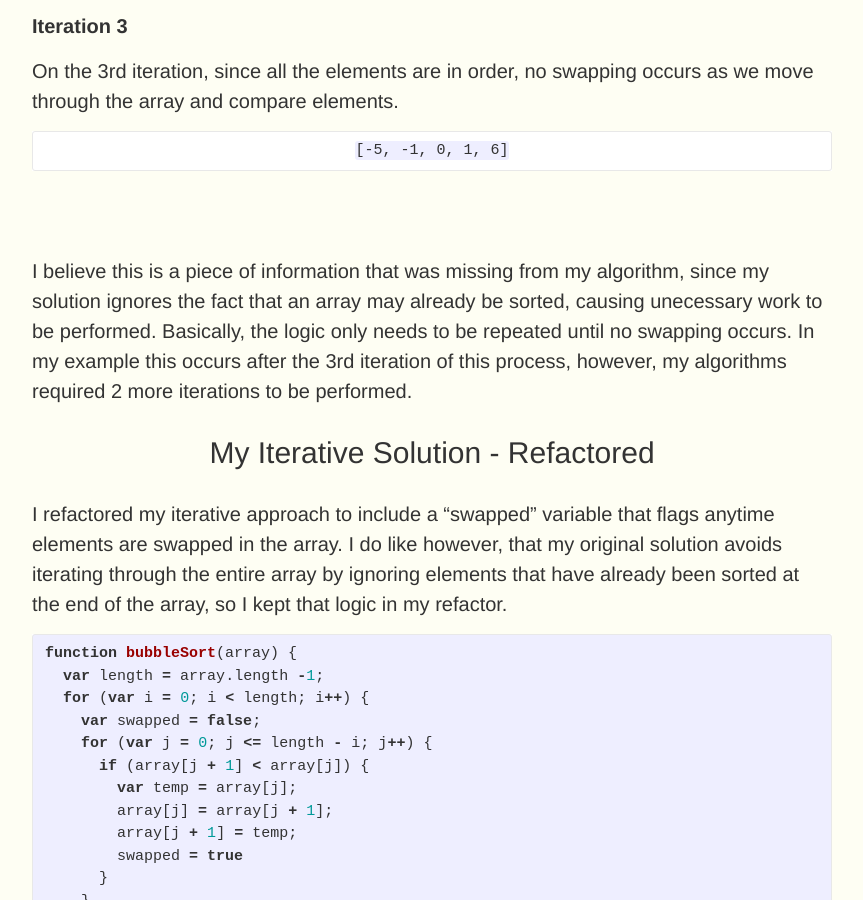
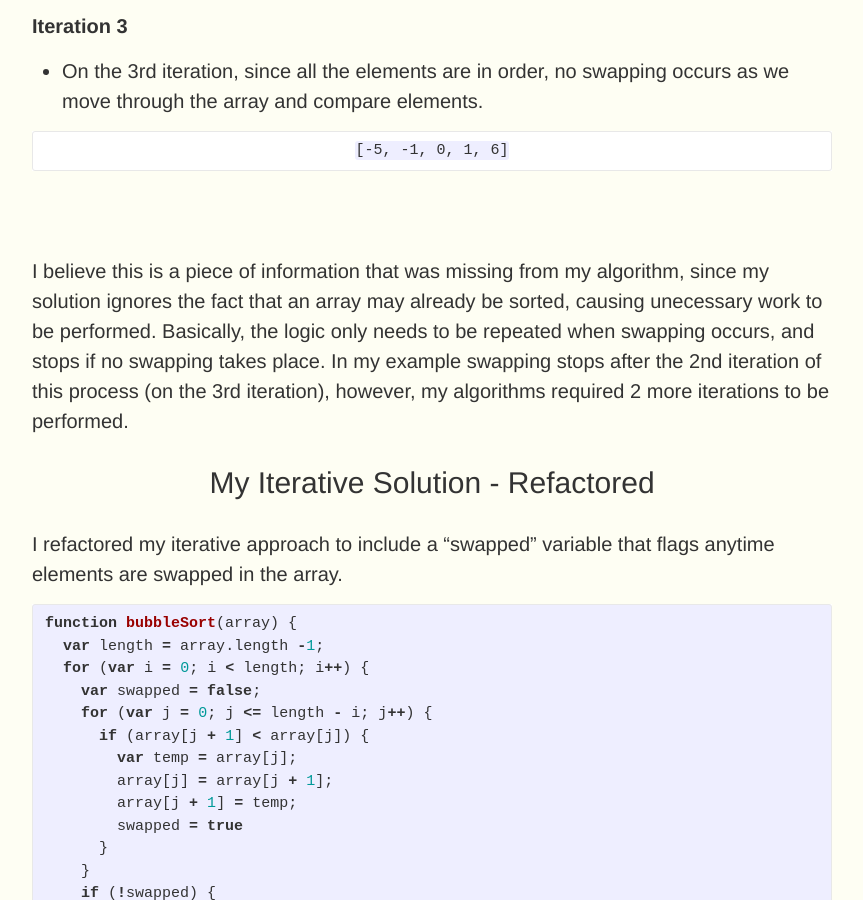
Before and after one commit to tgreenidge/portfolio, a Jekyll site: the page built from _posts/blog/2015-11-27-bubble-sort.markdown, in a window 1280 px wide and 900 px high, scrolled down 4239 px. Shown: the whole window, without its empty margins (208-1071 px from the left). Built offline with Jekyll 4.4.1, drawn with Linux system fonts in a browser that asks for light colours; comment, search, counter and statistics services are not loaded; some of the changed text lies outside the part shown.

Commit message:
fixed some styling and edited some content of bubble sort blog

````diff
--- a/_posts/blog/2015-11-27-bubble-sort.markdown
+++ b/_posts/blog/2015-11-27-bubble-sort.markdown
@@ -78,7 +78,9 @@ I used a 5 element integer array to step through the process of the bubble sort,
 ```
 [1, -5, -1, 6, 0]
 ```
+
 **Iteration 1**
+
 * Starting at the first element, we compare to the second. Since 1 is greater that -5, we need to swap them.
 
 {:.centered}
@@ -141,18 +143,18 @@ We then repeat this process again until the array is sorted.
 
 **Iteration 3**
 
-On the 3rd iteration, since all the elements are in order, no swapping occurs as we move through the array and compare elements.
+* On the 3rd iteration, since all the elements are in order, no swapping occurs as we move through the array and compare elements.
 
 {:.centered}
 ```
 [-5, -1, 0, 1, 6]
 ```
 
-I believe this is a piece of information that was missing from my algorithm, since my solution ignores the fact that an array may already be sorted, causing unecessary work to be performed. Basically, the logic only needs to be repeated until no swapping occurs. In my example this occurs after the 3rd iteration of this process, however, my algorithms required 2 more iterations to be performed.
+I believe this is a piece of information that was missing from my algorithm, since my solution ignores the fact that an array may already be sorted, causing unecessary work to be performed. Basically, the logic only needs to be repeated when swapping occurs, and stops if no swapping takes place. In my example swapping stops after the 2nd iteration of this process (on the 3rd iteration), however, my algorithms required 2 more iterations to be performed.
 
 
 ### My Iterative Solution  - Refactored
-I refactored my iterative approach to include a "swapped" variable that flags anytime elements are swapped in the array. I do like however, that my original solution avoids iterating through the entire array by ignoring elements that have already been sorted at the end of the array, so I kept that logic in my refactor.
+I refactored my iterative approach to include a "swapped" variable that flags anytime elements are swapped in the array.
 
 {% highlight javascript %}
 function bubbleSort(array) {
````
Also changed, not shown: other parts of _posts/blog/2015-11-27-bubble-sort.markdown (+1 -1 lines).
